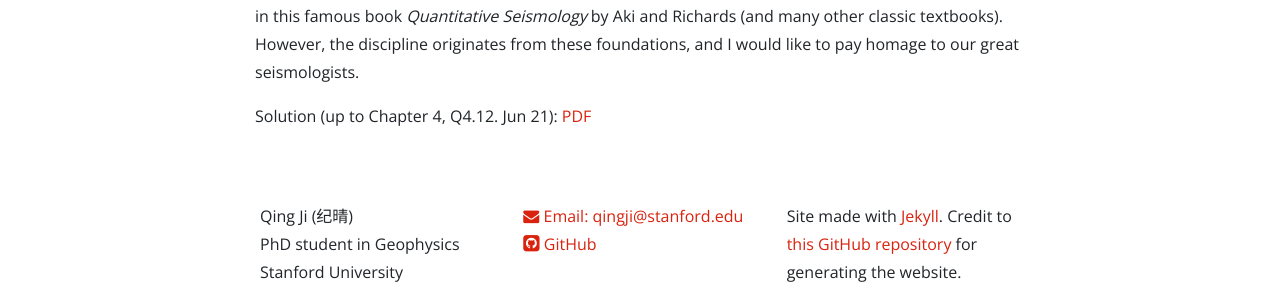
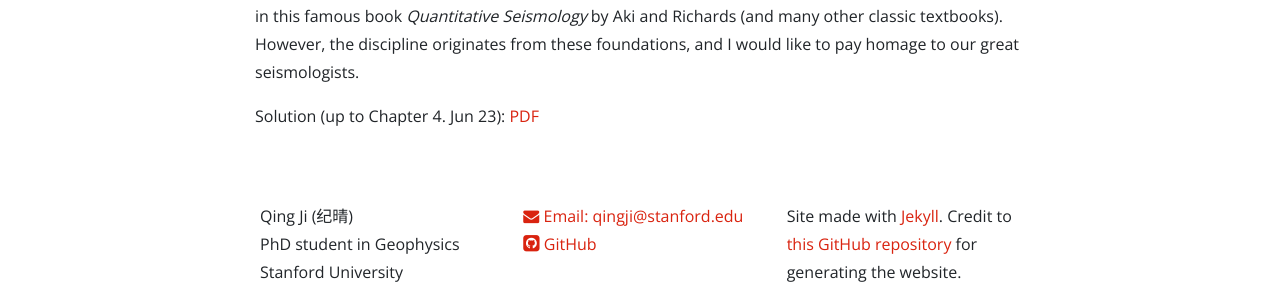
Before and after one commit to NickJi98/NickJi98.github.io, a Jekyll site: the page built from _posts/2024-03-28-Quant-seismo.md, in a window 1280 px wide. Shown: the part 282-582 px from the top of the page. Built offline with Jekyll 4.4.1, drawn with Linux system fonts in a browser that asks for light colours; nearby versions of some CDN libraries; a style sheet for code colours, icons or effects is not loaded.

Commit message:
Update files

```diff
--- a/_posts/2024-03-28-Quant-seismo.md
+++ b/_posts/2024-03-28-Quant-seismo.md
@@ -6,4 +6,4 @@ date: 2024-03-28
 
 <p>I have to say that this project is way too ambitious. I hope to keep updating it little by little (to the end). The current popular areas in seismology may seem very different to what the advanced topics look like in this famous book <em>Quantitative Seismology</em> by Aki and Richards (and many other classic textbooks). However, the discipline originates from these foundations, and I would like to pay homage to our great seismologists.</p>
 
-<p>Solution (up to Chapter 4, Q4.12. Jun 21): <a href="{{ site.url }}{{ site.baseurl }}/_data/files/Quant_Seismo.pdf" target="_blank">PDF</a></p>
+<p>Solution (up to Chapter 4. Jun 23): <a href="{{ site.url }}{{ site.baseurl }}/_data/files/Quant_Seismo.pdf" target="_blank">PDF</a></p>
```
Also changed, not shown: 2 other files.
